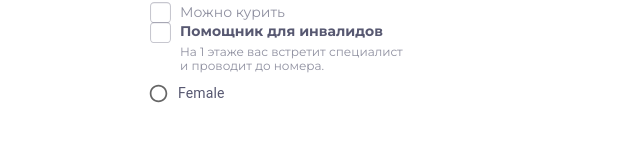
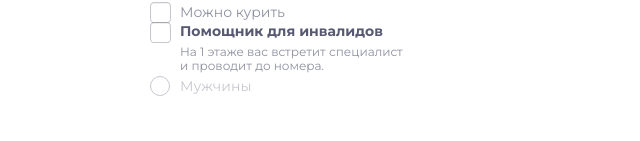
Before and after one commit to PushkinDenis/toxin-hotel-react, a React (Vite) app: page /toxin-hotel-react/form-elements in a window 1280 px wide. Shown: the part 461-602 px from the top of the page, without its empty margins (0-640 px from the left). Built offline with nearby package versions, Linux system fonts and the light colour scheme.

Commit message:
radio style fix

```diff
--- a/src/pages/ui-kit/form-elements/ui/form-elements.tsx
+++ b/src/pages/ui-kit/form-elements/ui/form-elements.tsx
@@ -16,7 +16,7 @@ export const FormElements: FC = () => {
         <DatePickerDropdown type={"date-wide"} />
         <Checkbox label="Можно курить" />
         <Checkbox label="Помощник для инвалидов" type="rich" description="На 1 этаже вас встретит специалист и проводит до номера." />
-        <Radio />
+        <Radio label="Мужчины" />
       </div>
     </LayoutUiKit>
   );
--- /dev/null
+++ b/src/shared/assets/radio-checked.tsx
@@ -0,0 +1,19 @@
+import { FC } from "react";
+import { SvgIcon } from "@mui/material";
+
+export const RadioChecked: FC = () => {
+  return (
+    <SvgIcon sx={{ width: "20px", height: "20px" }}>
+      <svg xmlns="http://www.w3.org/2000/svg" width="20" height="20" viewBox="0 0 20 20" fill="none">
+        <rect x="0.5" y="0.5" width="19" height="19" rx="9.5" fill="white" stroke="#BC9CFF" />
+        <rect x="4" y="4" width="12" height="12" rx="6" fill="url(#paint0_linear_1_289)" />
+        <defs>
+          <linearGradient id="paint0_linear_1_289" x1="10" y1="4" x2="10" y2="16" gradientUnits="userSpaceOnUse">
+            <stop stop-color="#BC9CFF" />
+            <stop offset="1" stop-color="#8BA4F9" />
+          </linearGradient>
+        </defs>
+      </svg>
+    </SvgIcon>
+  );
+};
--- /dev/null
+++ b/src/shared/assets/radio.tsx
@@ -0,0 +1,12 @@
+import { FC } from "react";
+import { SvgIcon } from "@mui/material";
+
+export const RadioIcon: FC = () => {
+  return (
+    <SvgIcon sx={{ width: "20px", height: "20px" }}>
+      <svg xmlns="http://www.w3.org/2000/svg" width="20" height="20" viewBox="0 0 20 20" fill="none">
+        <rect x="0.5" y="0.5" width="19" height="19" rx="9.5" fill="white" stroke="#C7C7CF" />
+      </svg>
+    </SvgIcon>
+  );
+};
--- a/src/shared/index.ts
+++ b/src/shared/index.ts
@@ -9,3 +9,5 @@ export * from "./ui/checkbox/checkbox.tsx";
 export * from "./assets/checkbox-checked.tsx";
 export * from "./assets/checkbox.tsx";
 export * from "./ui/radio/radio.tsx";
+export * from "./assets/radio-checked.tsx";
+export * from "./assets/radio.tsx";
--- a/src/shared/ui/radio/radio.module.scss
+++ b/src/shared/ui/radio/radio.module.scss
@@ -0,0 +1,31 @@
+.form {
+  max-width: fit-content;
+  height: 24px;
+  margin: 0;
+  padding: 0;
+  justify-items: flex-start;
+  & > span:first-child {
+    margin-right: 10px;
+  }
+  & > span {
+    padding: 0;
+  }
+  &_active {
+    & > span:last-child {
+      color: var(--color-dark-shade-75) !important;
+    }
+  }
+  & > span:last-child {
+    font-family: var(--font);
+    font-size: 14px;
+    line-height: 24px;
+    color: var(--color-dark-shade-25);
+  }
+}
+
+.radio {
+  padding: 0;
+  width: 20px;
+  height: 20px;
+  margin-right: 10px;
+}
--- a/src/shared/ui/radio/radio.tsx
+++ b/src/shared/ui/radio/radio.tsx
@@ -1,16 +1,23 @@
-import { FC } from "react";
+import { FC, useState } from "react";
 import styles from "./radio.module.scss";
 import { Radio as RadioMui, StyledEngineProvider, FormControlLabel } from "@mui/material";
+import { RadioChecked, RadioIcon } from "@shared";
+import clsx from "clsx";
 
 type RadioProps = {
   label?: string;
 };
 
 export const Radio: FC<RadioProps> = ({ label }) => {
+  const [click, setClick] = useState<boolean>(false);
+
+  const handleClick = () => {
+    click ? setClick(false) : setClick(true);
+  };
   return (
     <>
       <StyledEngineProvider injectFirst>
-        <FormControlLabel value="female" control={<RadioMui />} label="Female" />
+        <FormControlLabel className={click ? clsx(styles.form, styles.form_active) : styles.form} control={<RadioMui onClick={handleClick} icon={<RadioIcon />} checkedIcon={<RadioChecked />} />} label={label} />
       </StyledEngineProvider>
     </>
   );
```
